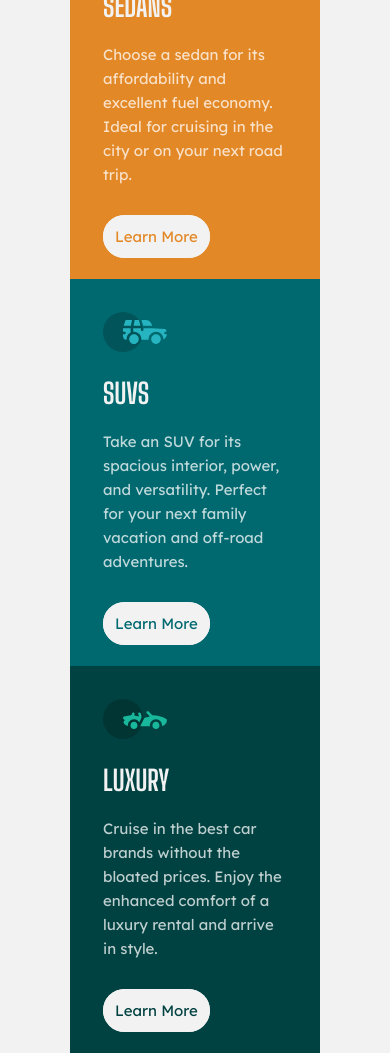
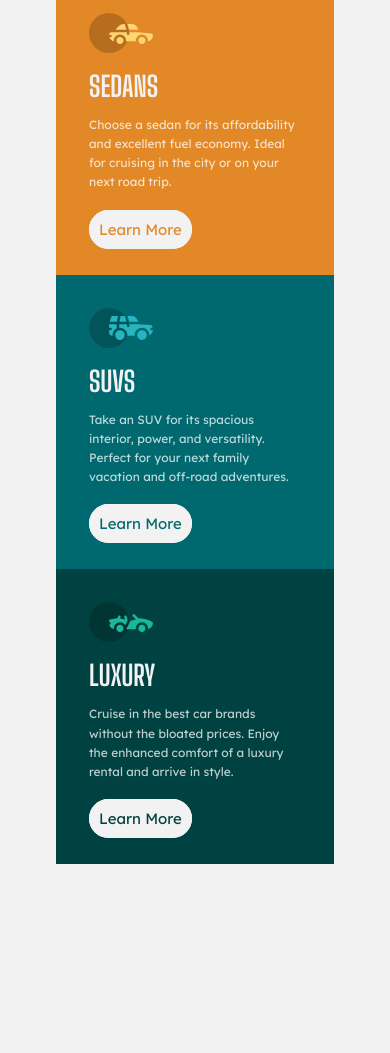
Before and after one commit to Julizajz/3-coloumn-card-frontend-mentor, a plain HTML site: page index.html in a window 390 px wide. After the commit the page ends 864 px from the top, so only its background shows below. Drawn offline with Linux system fonts and the light colour scheme.

Commit message:
added styling

```diff
--- a/index.html
+++ b/index.html
@@ -1,10 +1,9 @@
 <!DOCTYPE html>
 <html lang="en">
   <head>
+    <title>Frontend Mentor | 3-column preview card component</title>
     <meta charset="UTF-8" />
     <meta name="viewport" content="width=device-width, initial-scale=1.0" />
-    <!-- displays site properly based on user's device -->
-
     <link
       rel="icon"
       type="image/png"
@@ -16,42 +15,28 @@
     </style>
 
     <link rel="stylesheet" href="css/style.css" />
-
-    <title>Frontend Mentor | 3-column preview card component</title>
-
-    <!-- Feel free to remove these styles or customise in your own stylesheet 👍 -->
-    <style>
-      .attribution {
-        font-size: 11px;
-        text-align: center;
-      }
-      .attribution a {
-        color: hsl(228, 45%, 44%);
-      }
-    </style>
   </head>
   <body>
     <div class="container">
-      <div class="row">
-        <div class="col-sm card-orange">
+      <div class="card card-orange">
         <img src="images/icon-sedans.svg" alt="" />
         <h4>SEDANS</h4>
         <p>
-            Choose a sedan for its affordability and excellent fuel economy.
-            Ideal for cruising in the city or on your next road trip.
+          Choose a sedan for its affordability and excellent fuel economy. Ideal
+          for cruising in the city or on your next road trip.
         </p>
         <a class="btn-orange" href="#">Learn More</a>
       </div>
-        <div class="col-sm card-blue">
+      <div class="card card-blue">
         <img src="images/icon-suvs.svg" alt="" />
         <h4>SUVS</h4>
         <p>
-            Take an SUV for its spacious interior, power, and versatility.
-            Perfect for your next family vacation and off-road adventures.
+          Take an SUV for its spacious interior, power, and versatility. Perfect
+          for your next family vacation and off-road adventures.
         </p>
         <a class="btn-blue" href="#">Learn More</a>
       </div>
-        <div class="col-sm card-dark">
+      <div class="card card-dark">
         <img src="images/icon-luxury.svg" alt="" />
         <h4>LUXURY</h4>
         <p>
@@ -61,6 +46,5 @@
         <a class="btn-dark" href="#">Learn More</a>
       </div>
     </div>
-    </div>
   </body>
 </html>
--- /dev/null
+++ b/scss/_card.scss
@@ -0,0 +1,70 @@
+.card {
+  width: 250px;
+  height: 400px;
+  padding: 33px;
+
+  &-orange {
+    background-color: $primary;
+    border-bottom-left-radius: 10px;
+    border-top-left-radius: 10px;
+  }
+  &-blue {
+    background-color: $secondary;
+  }
+  &-dark {
+    background-color: $tertiary;
+    border-bottom-right-radius: 10px;
+    border-top-right-radius: 10px;
+  }
+
+  .btn {
+    &-orange {
+      color: $primary;
+    }
+    &-blue {
+      color: $secondary;
+    }
+    &-dark {
+      color: $tertiary;
+    }
+  }
+
+  h4 {
+    color: $main-white;
+    font-family: "Big Shoulders Display", cursive;
+    font-size: 28px;
+    margin: 20px 0;
+  }
+
+  p {
+    @include font-style;
+    margin-bottom: 40px;
+    font-size: 12px;
+  }
+
+  a {
+    @include font-style;
+    text-decoration: none;
+    background-color: $main-white;
+    border: 2px solid $main-white;
+    padding: 10px;
+    border-radius: 50px;
+    width: 10px;
+  }
+}
+
+@media only screen and (max-width: 768px) {
+  .card {
+    width: 278px;
+    h4 {
+      margin: 12px 0px;
+    }
+    p {
+      font-size: 12px;
+      margin-bottom: 26px;
+    }
+    a {
+      padding: 8px;
+    }
+  }
+}
--- /dev/null
+++ b/scss/_variables.scss
@@ -0,0 +1,11 @@
+@mixin font-style {
+  font-family: "Lexend Deca", sans-serif;
+  color: hsla(0, 0%, 100%, 0.75);
+  line-height: 1.6;
+}
+
+$primary: hsl(31, 77%, 52%);
+$secondary: hsl(184, 100%, 22%);
+$tertiary: hsl(179, 100%, 13%);
+
+$main-white: hsl(0, 0%, 95%);
--- a/scss/style.scss
+++ b/scss/style.scss
@@ -1,3 +1,6 @@
+@import "variables";
+@import "card";
+
 * {
   box-sizing: border-box;
   margin: 0;
@@ -19,75 +22,20 @@ body {
 .container {
   height: 100%;
   width: 100%;
-}
-
-.row {
   display: flex;
   justify-content: center;
   align-items: center;
   height: 100%;
   width: 100%;
-
-  .card {
-    &-orange {
-      background-color: hsl(31, 77%, 52%);
-    }
-    &-blue {
-      background-color: hsl(184, 100%, 22%);
-    }
-    &-dark {
-      background-color: hsl(179, 100%, 13%);
-    }
-  }
-
-  .col-sm {
-    width: 250px;
-    height: 400px;
-    padding: 33px;
-
-    h4 {
-      font-family: "Big Shoulders Display", cursive;
-      font-size: 28px;
-      padding: 20px 0;
-      color: hsl(0, 0%, 95%);
-    }
-
-    p {
-      color: hsla(0, 0%, 100%, 0.75);
-      line-height: 1.6;
-      font-family: "Lexend Deca", sans-serif;
-      margin-bottom: 40px;
-    }
-
-    a {
-      text-decoration: none;
-      font-family: "Lexend Deca", sans-serif;
-      background-color: hsl(0, 0%, 95%);
-      border: 2px solid hsl(0, 0%, 95%);
-      padding: 10px;
-      border-radius: 50px;
-      width: 10px;
-    }
-  }
-}
-
-.btn {
-  &-orange {
-    color: hsl(31, 77%, 52%);
-  }
-  &-blue {
-    color: hsl(184, 100%, 22%);
-  }
-  &-dark {
-    color: hsl(179, 100%, 13%);
-  }
+  border-radius: 10px;
 }
 
 @media only screen and (max-width: 768px) {
-  .row {
+  .container {
     flex-direction: column;
   }
-  .row .col-sm:first-child {
-    margin-top: 100px;
+
+  .card {
+    border-radius: 0;
   }
 }
```
Also changed, not shown: css/style.css, 1 other file. Lines whose indentation alone changed are shown as unchanged.
